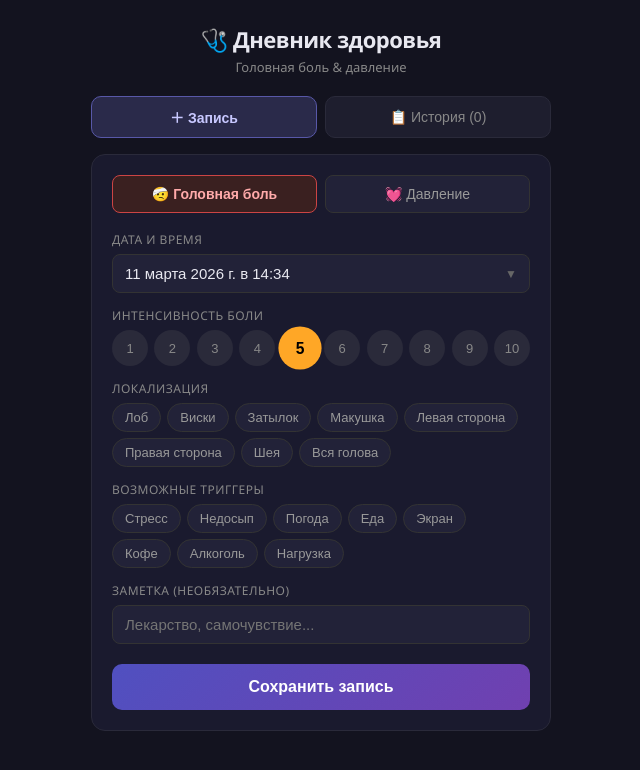
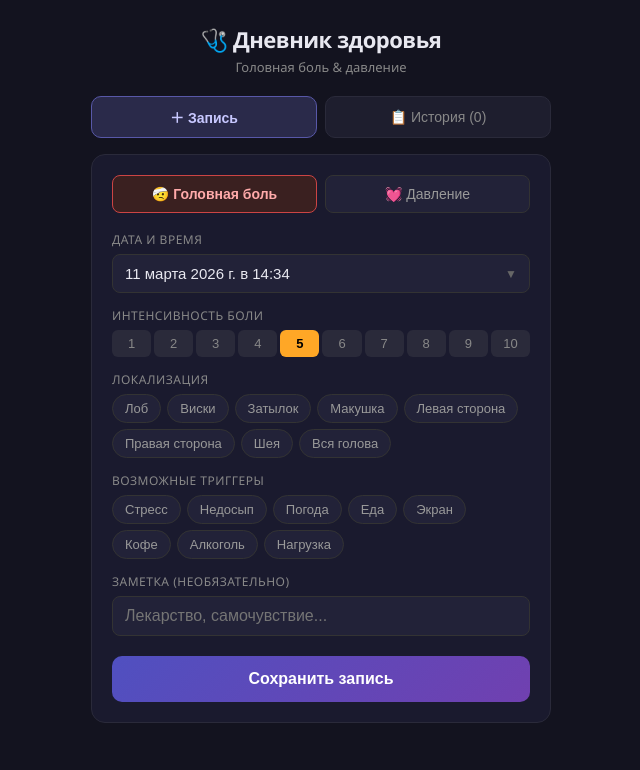
Before and after one commit to 1vank1n/pressura, a React (Vite) app: page / in a window 1280 px wide. Shown: the top 770 px of the page, without its empty margins (319-959 px from the left). Built offline with nearby package versions, Linux system fonts and the light colour scheme.

Commit message:
update buttons, fix viewport

```diff
--- a/index.html
+++ b/index.html
@@ -2,7 +2,7 @@
 <html lang="ru">
   <head>
     <meta charset="UTF-8" />
-    <meta name="viewport" content="width=device-width, initial-scale=1.0, maximum-scale=1.0, user-scalable=no" />
+    <meta name="viewport" content="width=device-width, initial-scale=1.0" />
     <meta name="apple-mobile-web-app-capable" content="yes" />
     <meta name="theme-color" content="#13131f" />
 
--- a/src/components/EntryForm.tsx
+++ b/src/components/EntryForm.tsx
@@ -81,7 +81,6 @@
                   ...S.painBtn,
                   background: pain === p.value ? p.color : "#2a2a3a",
                   color: pain === p.value ? "#000" : "#888",
-                  transform: pain === p.value ? "scale(1.2)" : "scale(1)",
                   fontWeight: pain === p.value ? 800 : 500,
                 }}
               >
--- a/src/styles.ts
+++ b/src/styles.ts
@@ -93,7 +93,7 @@
     border: "1px solid #333",
     borderRadius: 8,
     color: "#e8e8f0",
-    fontSize: 15,
+    fontSize: 16,
     outline: "none",
     boxSizing: "border-box",
   },
@@ -110,18 +110,19 @@
     outline: "none",
     boxSizing: "border-box",
   },
-  painRow: { display: "flex", gap: 4, justifyContent: "space-between" },
+  painRow: { display: "flex", gap: 3 },
   painBtn: {
-    width: 36,
-    height: 36,
-    borderRadius: "50%",
+    flex: 1,
+    padding: "6px 0",
+    borderRadius: 6,
     border: "none",
     cursor: "pointer",
     fontSize: 13,
-    transition: "all .15s",
+    transition: "background .15s",
     display: "flex",
     alignItems: "center",
     justifyContent: "center",
+    minWidth: 0,
   },
   chipRow: { display: "flex", flexWrap: "wrap", gap: 6 },
   chip: {
```
